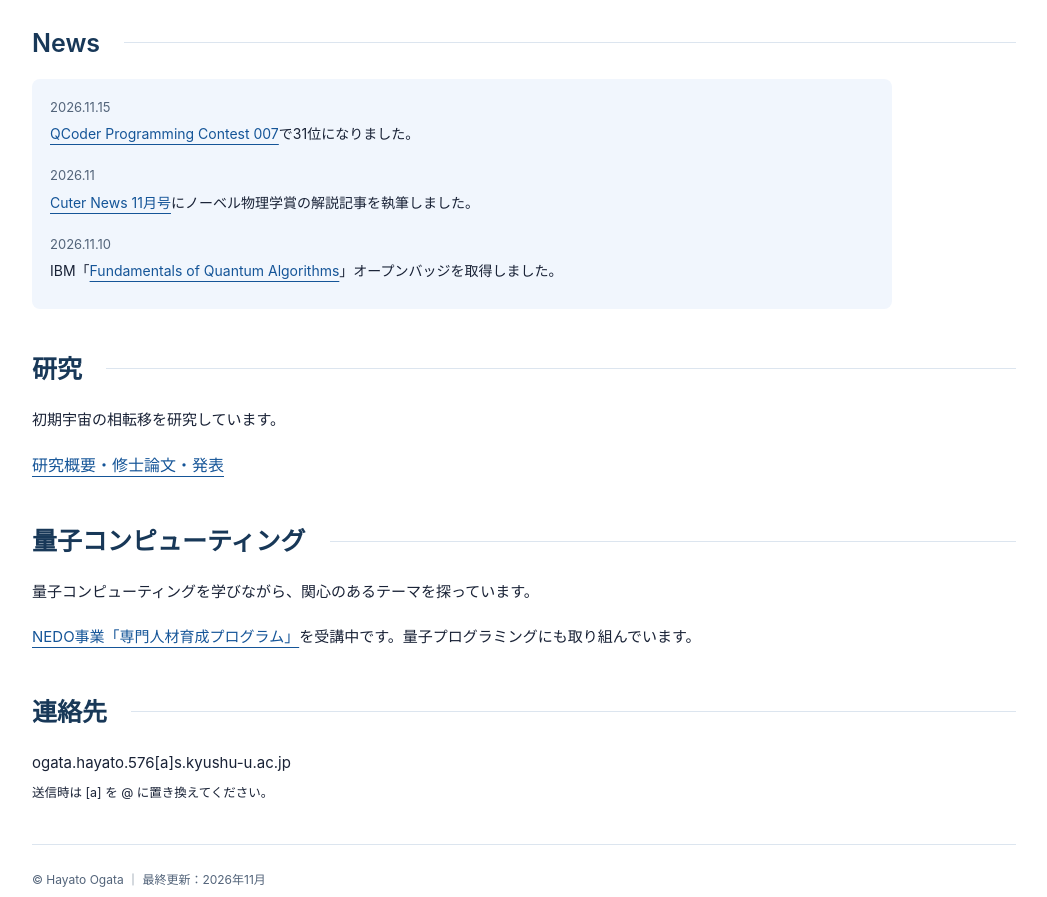
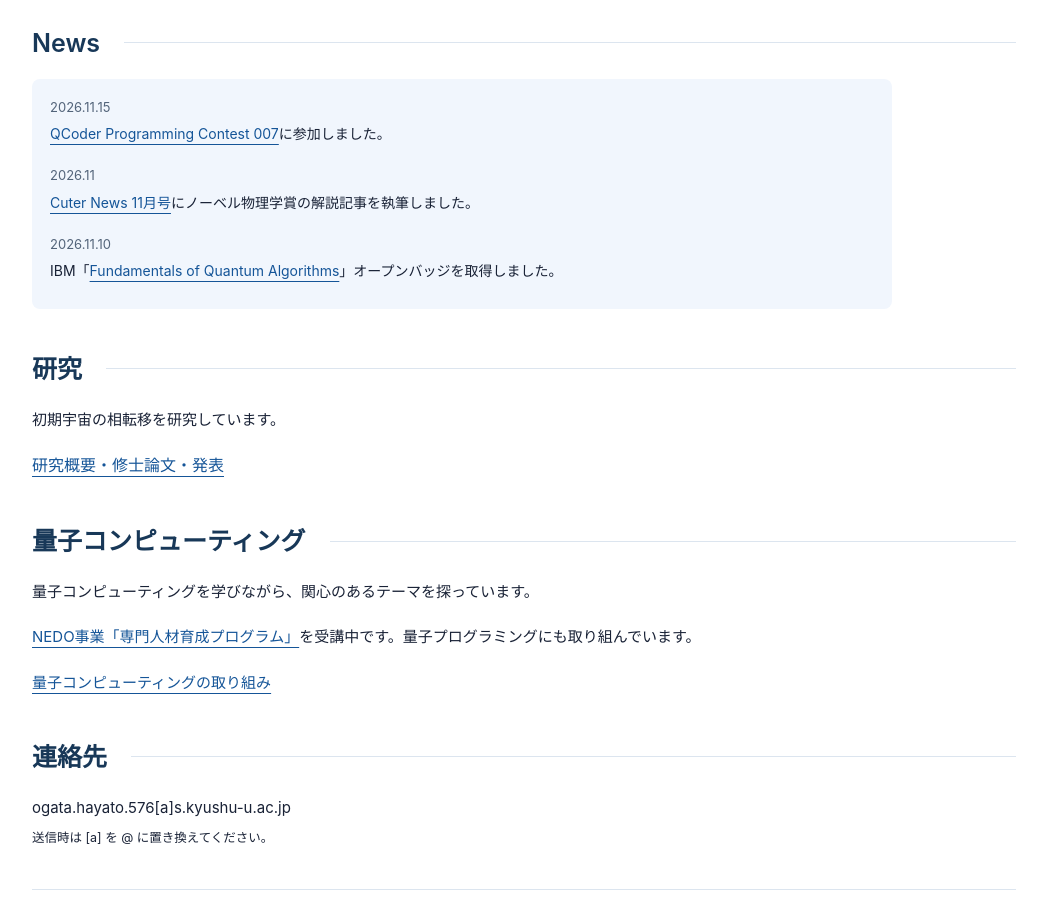
Before and after one commit to Hayatoku/Hayatoku.github.io, a plain HTML site: page index.html in a window 1280 px wide. Shown: the part 465-1362 px from the top of the page, without its empty margins (116-1163 px from the left). Drawn offline with Linux system fonts and the light colour scheme.

Commit message:
Update QCoder news and link to quantum activities

```diff
--- a/index.html
+++ b/index.html
@@ -50,7 +50,7 @@ main { padding-bottom: 24px; }
 <h2>News</h2>
 <div>
 <ul class="source-links">
-<li><time datetime="2026-11-15">2026.11.15</time><a href="https://www.qcoder.jp/ja/contests/QPC007/standings?user=hayatoku">QCoder Programming Contest 007</a>で31位になりました。</li>
+<li><time datetime="2026-11-15">2026.11.15</time><a href="https://www.qcoder.jp/ja/contests/QPC007/standings?user=hayatoku">QCoder Programming Contest 007</a>に参加しました。</li>
 <li><time datetime="2026-11">2026.11</time><a href="https://guides.lib.kyushu-u.ac.jp/ld.php?content_id=53203062">Cuter News 11月号</a>にノーベル物理学賞の解説記事を執筆しました。</li>
 <li><time datetime="2026-11-10">2026.11.10</time>IBM「<a href="https://www.credly.com/users/hayato-ogata.1ca0130d">Fundamentals of Quantum Algorithms</a>」オープンバッジを取得しました。</li>
 </ul>
@@ -70,6 +70,7 @@ main { padding-bottom: 24px; }
 <div>
 <p>量子コンピューティングを学びながら、関心のあるテーマを探っています。</p>
 <p><a href="https://www.quemix.com/nedopost5g/program1">NEDO事業「専門人材育成プログラム」</a>を受講中です。量子プログラミングにも取り組んでいます。</p>
+<p><a href="research.html#quantum">量子コンピューティングの取り組み</a></p>
 </div>
 </section>
 <section class="section" id="contact">
```
